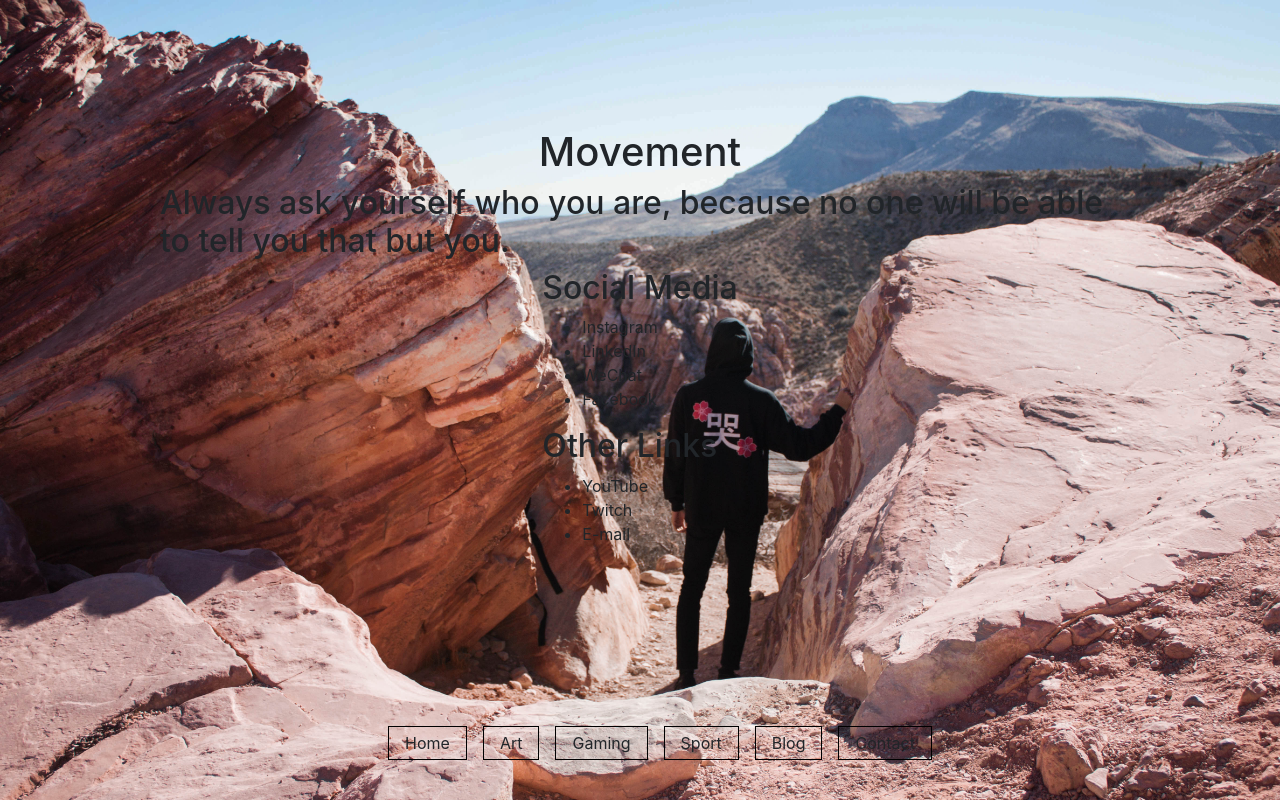
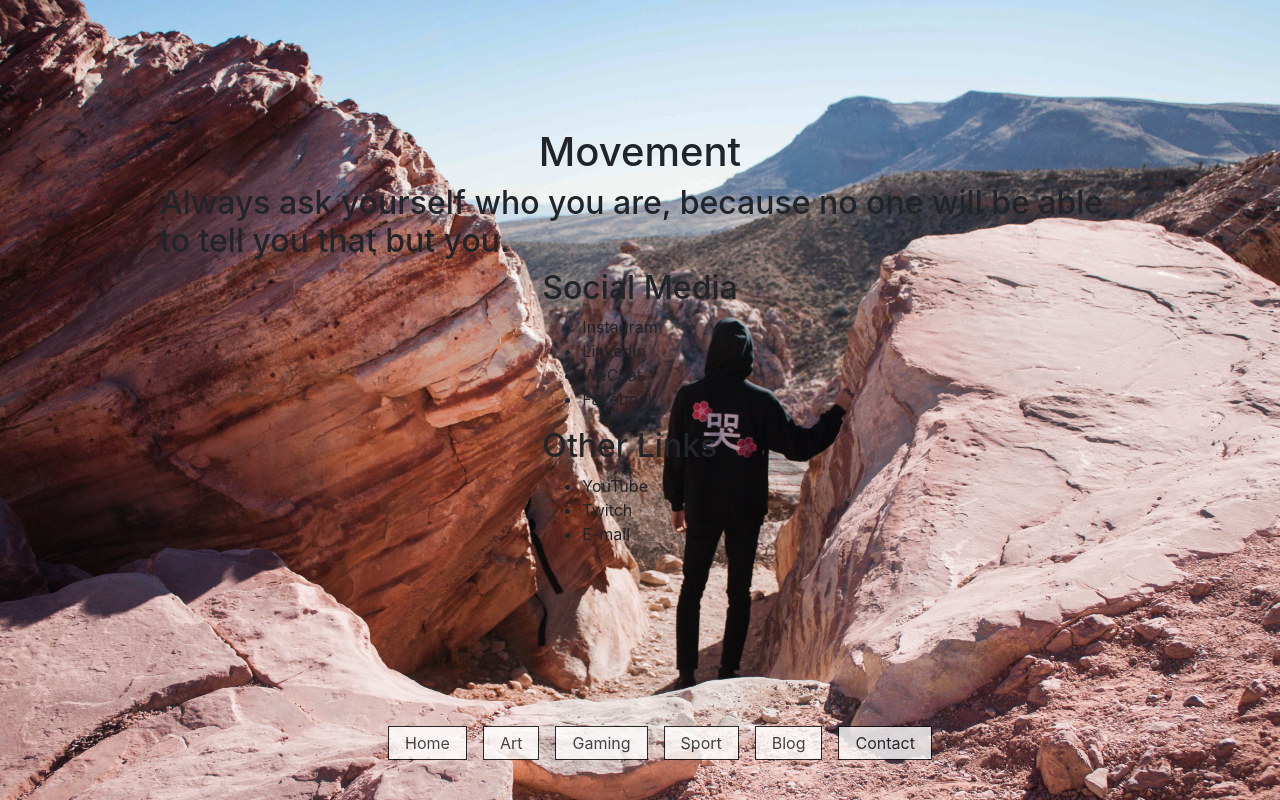
Before and after one commit to derickdr/derickdr.github.io, a React (Create React App) app: page / in a window 1280 px wide. Built offline with nearby package versions, Linux system fonts and the light colour scheme.

Commit message:
added background color and set opacity to 0.8

```diff
--- a/src/App.css
+++ b/src/App.css
@@ -6,6 +6,7 @@
     position: fixed;
     bottom: 0;
     display: flex;
+    flex-direction: column;
     justify-content: center;
 }
 
@@ -19,6 +20,8 @@
     border: 0.1rem solid black;
     padding: 0.25rem 1rem;
     margin: 0.5rem;
+    background-color: white;
+    opacity: 0.8;
 }
 
 /* Homepage container */
```
